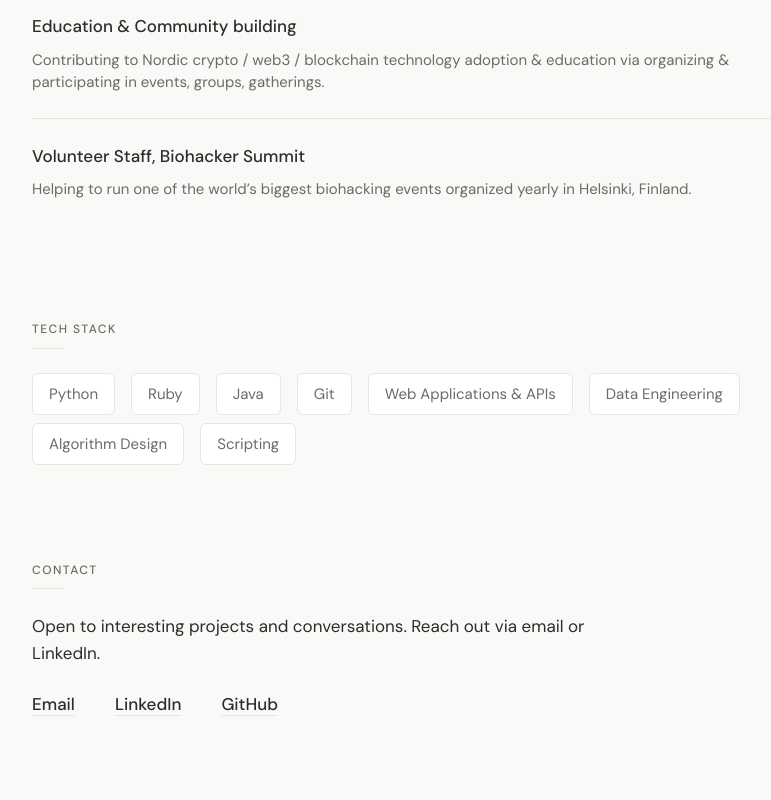
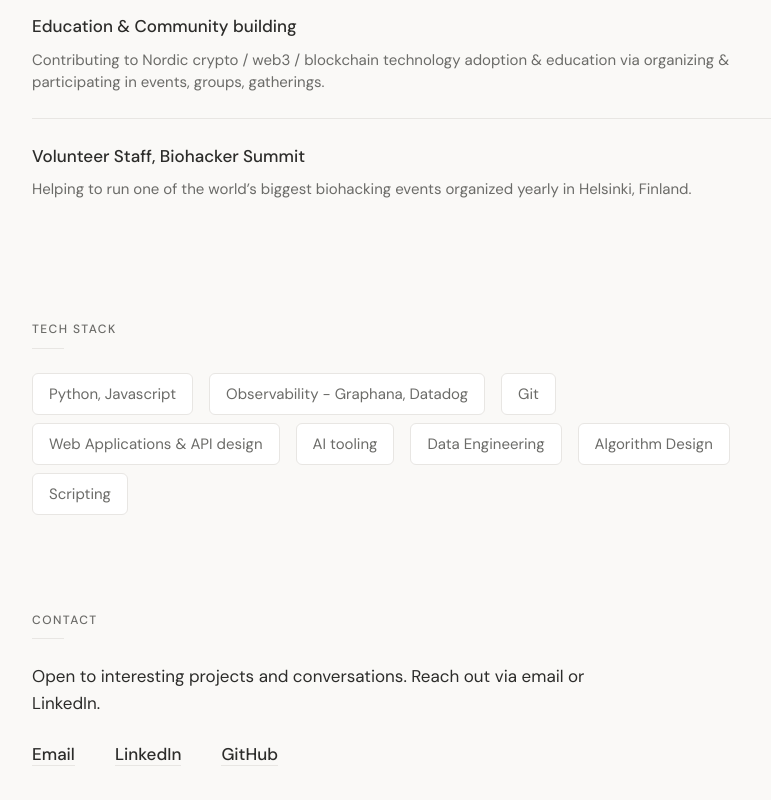
Before and after one commit to chimeqwerty/janhalas, a React (Vite) app: page / in a window 1280 px wide. Shown: the part 3677-4477 px from the top of the page, without its empty margins (216-987 px from the left). Built offline with nearby package versions, Linux system fonts and the light colour scheme.

Commit message:
updates to content info

```diff
--- a/src/data/content.js
+++ b/src/data/content.js
@@ -85,7 +85,7 @@ export const content = {
     },
     techStack: {
       title: 'Tech stack',
-      items: ['Python', 'Ruby', 'Java', 'Git', 'Web Applications & APIs', 'Data Engineering', 'Algorithm Design', 'Scripting'],
+      items: ['Python, Javascript', 'Observability - Graphana, Datadog', 'Git', 'Web Applications & API design', 'AI tooling', 'Data Engineering', 'Algorithm Design', 'Scripting'],
     },
   },
 
@@ -93,14 +93,14 @@ export const content = {
   contact: {
     title: 'Contact',
     text: 'Open to interesting projects and conversations. Reach out via email or LinkedIn.',
-    email: 'jan@example.com',
-    linkedin: 'https://linkedin.com/in/janhalas',
-    github: 'https://github.com/janhalas',
+    email: 'janhalas@outlook.com',
+    linkedin: 'https://www.linkedin.com/in/jan-halas-3228608a/',
+    github: 'https://github.com/chimeqwerty',
     // Add or remove links as needed
     links: [
-      { label: 'Email', href: 'mailto:jan@example.com' },
-      { label: 'LinkedIn', href: 'https://linkedin.com/in/janhalas' },
-      { label: 'GitHub', href: 'https://github.com/janhalas' },
+      { label: 'Email', href: 'mailto:janhalas@outlook.com' },
+      { label: 'LinkedIn', href: 'https://www.linkedin.com/in/jan-halas-3228608a/' },
+      { label: 'GitHub', href: 'https://github.com/chimeqwerty' },
     ],
   },
 }
```
